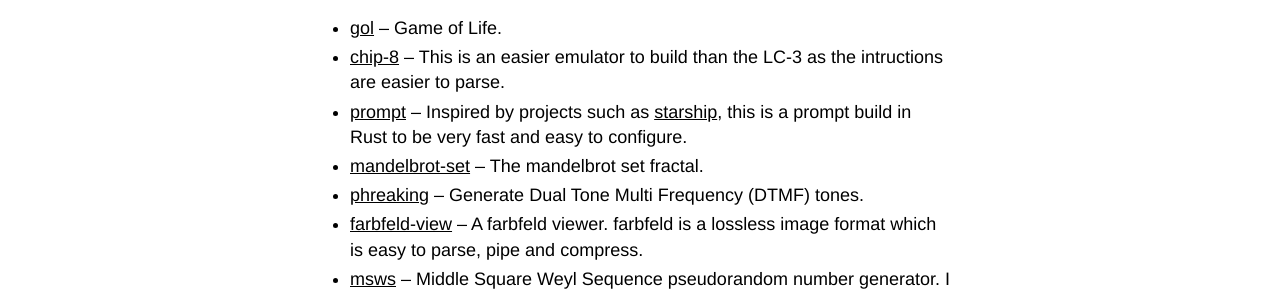
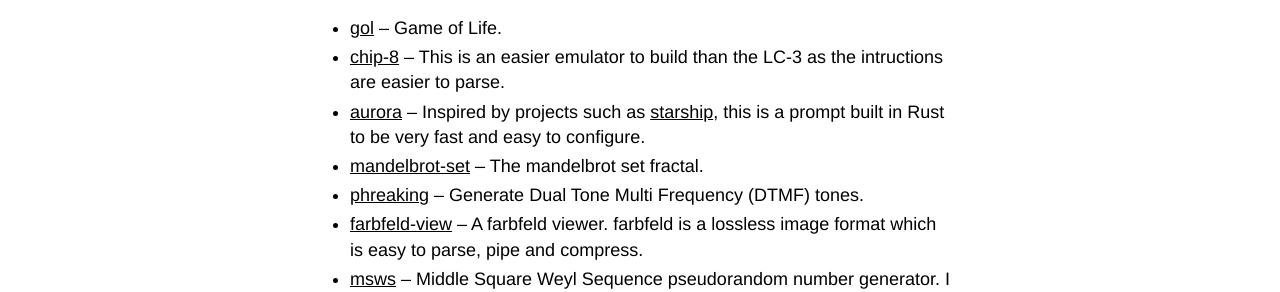
Before and after one commit to twe4ked/odindutton.com, a Jekyll site: the page built from _posts/2020-04-14-my-rust-journey.markdown, in a window 1280 px wide. Shown: the part 890-1182 px from the top of the page. Built offline with Jekyll 4.4.1, drawn with Linux system fonts in a browser that asks for light colours.

Commit message:
Fix prompt links

```diff
--- a/_posts/2020-04-14-my-rust-journey.markdown
+++ b/_posts/2020-04-14-my-rust-journey.markdown
@@ -23,8 +23,8 @@ over the last few years.
 - [gol](https://github.com/twe4ked/gol) – Game of Life.
 - [chip-8](https://github.com/twe4ked/chip-8) – This is an easier emulator to
   build than the LC-3 as the intructions are easier to parse.
-- [prompt](https://github.com/twe4ked/prompt) – Inspired by projects such as
-  [starship](TODO), this is a prompt build in Rust to be very fast and easy to
+- [aurora](https://github.com/twe4ked/aurora) – Inspired by projects such as
+  [starship](https://github.com/starship/starship), this is a prompt built in Rust to be very fast and easy to
   configure.
 - [mandelbrot-set](https://github.com/twe4ked/mandelbrot-set) – The mandelbrot
   set fractal.
```
